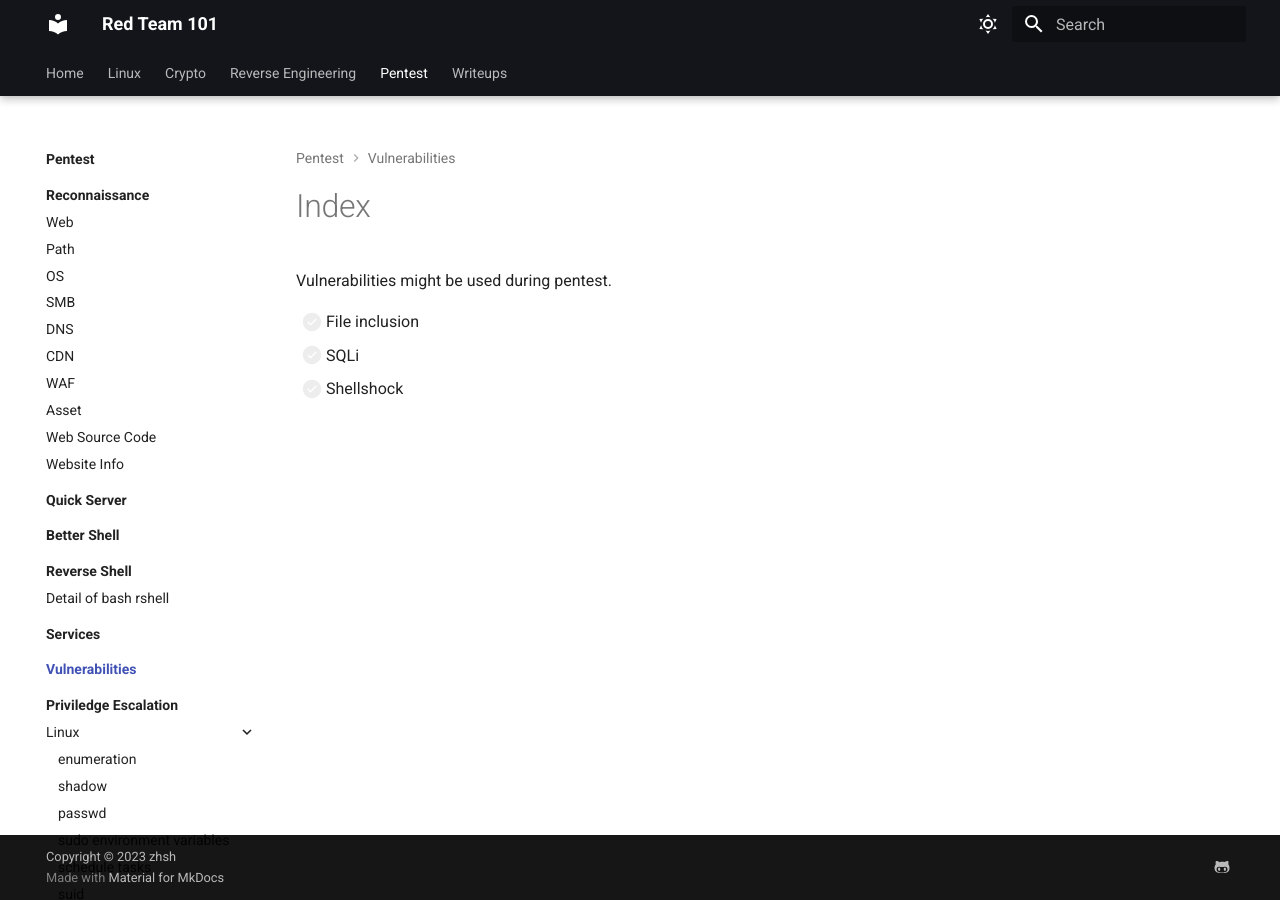
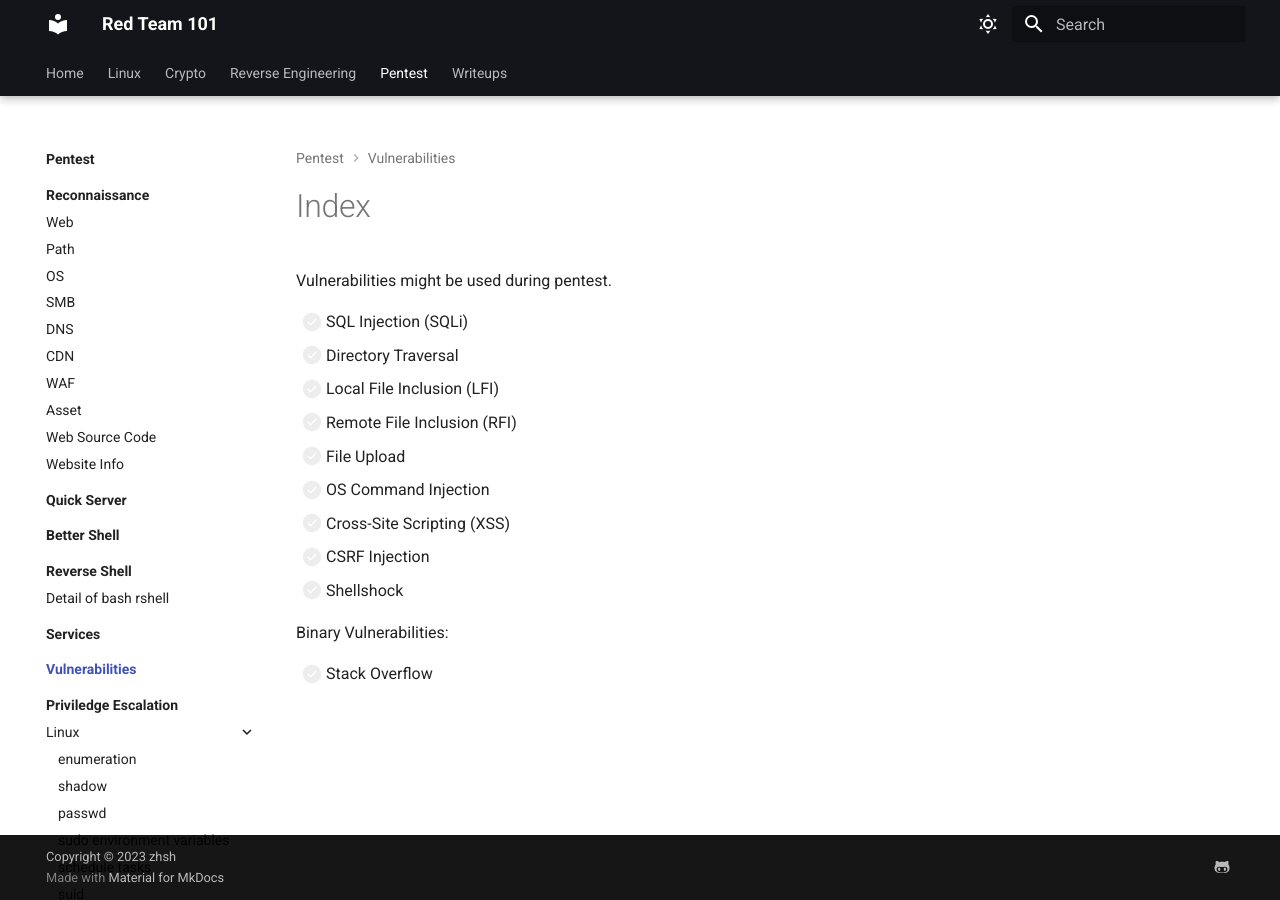
Before and after one commit to zhsh9/RE101, an MkDocs documentation site: the page built from docs/Pentest/5.vulns/index.md, in a window 1280 px wide. Built offline with MkDocs 1.6.1 and Material for MkDocs 9.7.7, drawn with Linux system fonts in a browser that asks for light colours.

```diff
--- a/docs/Pentest/5.vulns/index.md
+++ b/docs/Pentest/5.vulns/index.md
@@ -1,5 +1,15 @@
 Vulnerabilities might be used during pentest.
 
-- [ ] File inclusion
-- [ ] SQLi
+- [ ] SQL Injection (SQLi)
+- [ ] Directory Traversal
+- [ ] Local File Inclusion (LFI)
+- [ ] Remote File Inclusion (RFI)
+- [ ] File Upload
+- [ ] OS Command Injection
+- [ ] Cross-Site Scripting (XSS)
+- [ ] CSRF Injection
 - [ ] Shellshock
+
+Binary Vulnerabilities:
+
+- [ ] Stack Overflow
```
Also changed, not shown: docs/Write-ups/index.md (+1 -1 lines), docs/Write-ups/thb/linux/Bashed.md (added, +75 -0 lines), docs/Write-ups/thb/linux/Bashed.assets/image-20231201051240533.png (added), docs/Write-ups/thb/linux/Bashed.assets/image-20231201051259715.png (added), docs/Write-ups/thb/linux/Bashed.assets/image-20231201051311896.png (added), docs/Write-ups/thb/linux/Bashed.assets/image-20231201051337964.png (added), docs/Write-ups/thb/linux/Bashed.assets/image-20231201051408301.png (added), docs/Write-ups/thb/linux/Bashed.assets/image-20231201051419303.png (added), docs/Write-ups/thb/linux/Bashed.assets/image-20231201051448668.png (added), docs/Write-ups/thb/linux/Bashed.assets/image-20231201051452453.png (added), docs/Write-ups/thb/linux/Bashed.assets/image-20231201051537416.png (added), docs/Write-ups/thb/linux/Bashed.assets/image-20231201052416005.png (added).
